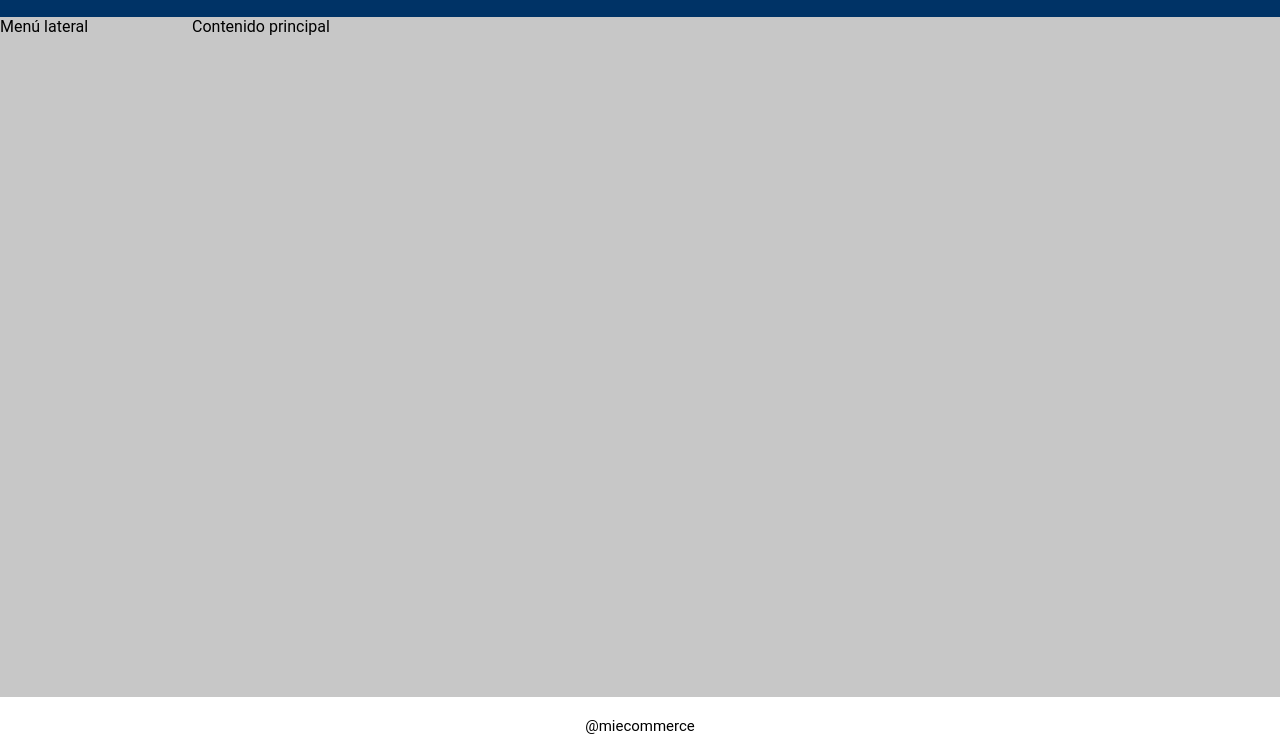
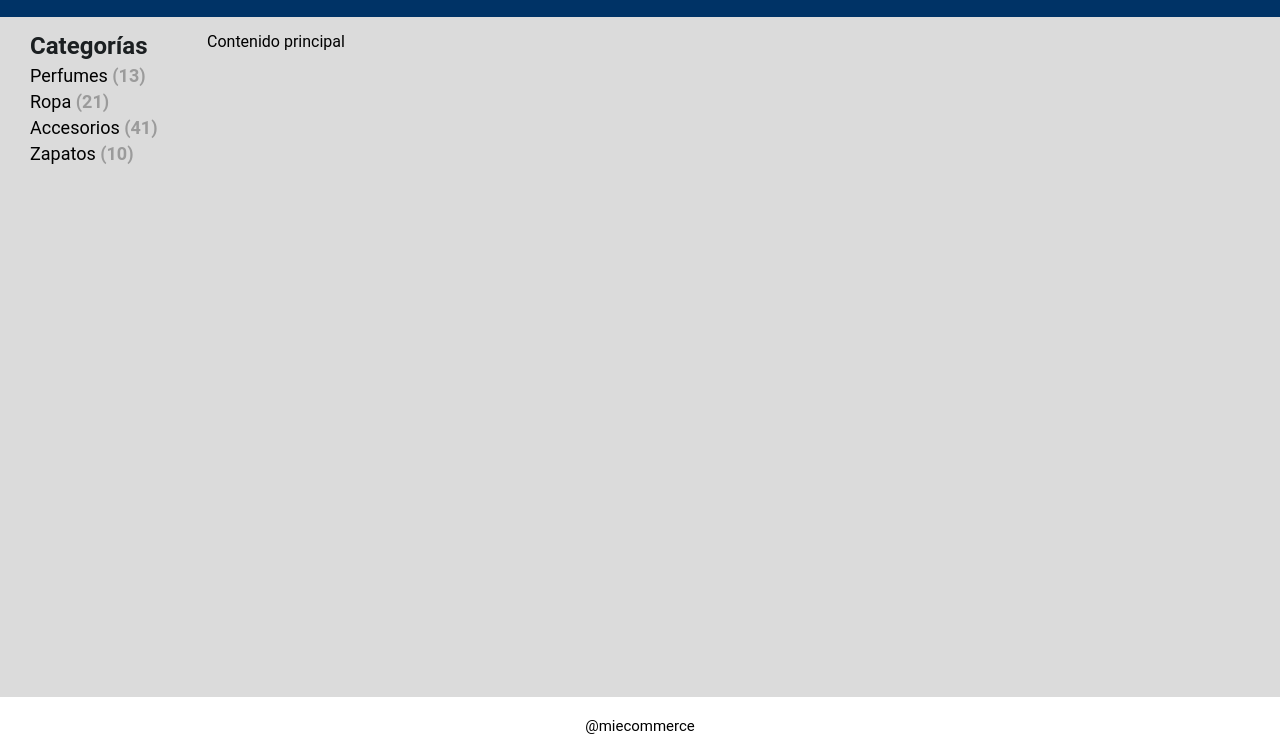
Before and after one commit to chechoguz/Desafio8, a plain HTML site: page index.html in a window 1280 px wide. Shown: the part 51-806 px from the top of the page. Drawn offline with Linux system fonts and the light colour scheme.

Commit message:
menú lateral listo

```diff
--- a/assets/css/estilos.css
+++ b/assets/css/estilos.css
@@ -3,7 +3,8 @@
     --azul-marino:#003366;
     --dark-jungle: #1B1F21;
     --outer-space: #444749;
-    --old-silver: #c7c7c7;
+    --plomo-claro: #9b9b9b;
+    --old-silver: #dbdbdb;
     }
 
 * {
@@ -22,10 +23,12 @@ header{
 menu{
     grid-area: menu;
     background-color: var(--old-silver);
+    padding: 15px 0 0 30px;
     }
 main{
     grid-area: main;
     background-color: var(--old-silver);
+    padding: 15px;
     }
 footer{
     grid-area: footer;
@@ -57,3 +60,20 @@ footer{
     font-weight: bold;
 
 }
+.categories-title {
+    font-size: 24px;
+    font-weight: bold;
+    color: var(--dark-jungle);
+}
+.category-list {
+    list-style: none;
+    padding-left: 0;
+}
+.category-item {
+    font-size: 18px;
+    margin: 5px 0;
+}
+.category-count {
+    font-weight: bold;
+    color: var(--plomo-claro);
+}
--- a/index.html
+++ b/index.html
@@ -13,8 +13,14 @@
             <div class="logo">Mi e-commerce</div>
         </nav>
     </header>
-    <menu> Menú lateral
-
+    <menu>
+        <div class="categories-title">Categorías</div>
+        <ul class="category-list">
+            <li class="category-item">Perfumes <span class="category-count">(13)</span></li>
+            <li class="category-item">Ropa <span class="category-count">(21)</span></li>
+            <li class="category-item">Accesorios <span class="category-count">(41)</span></li>
+            <li class="category-item">Zapatos <span class="category-count">(10)</span></li>
+        </ul>
     </menu>
     <main> Contenido principal
 
```
